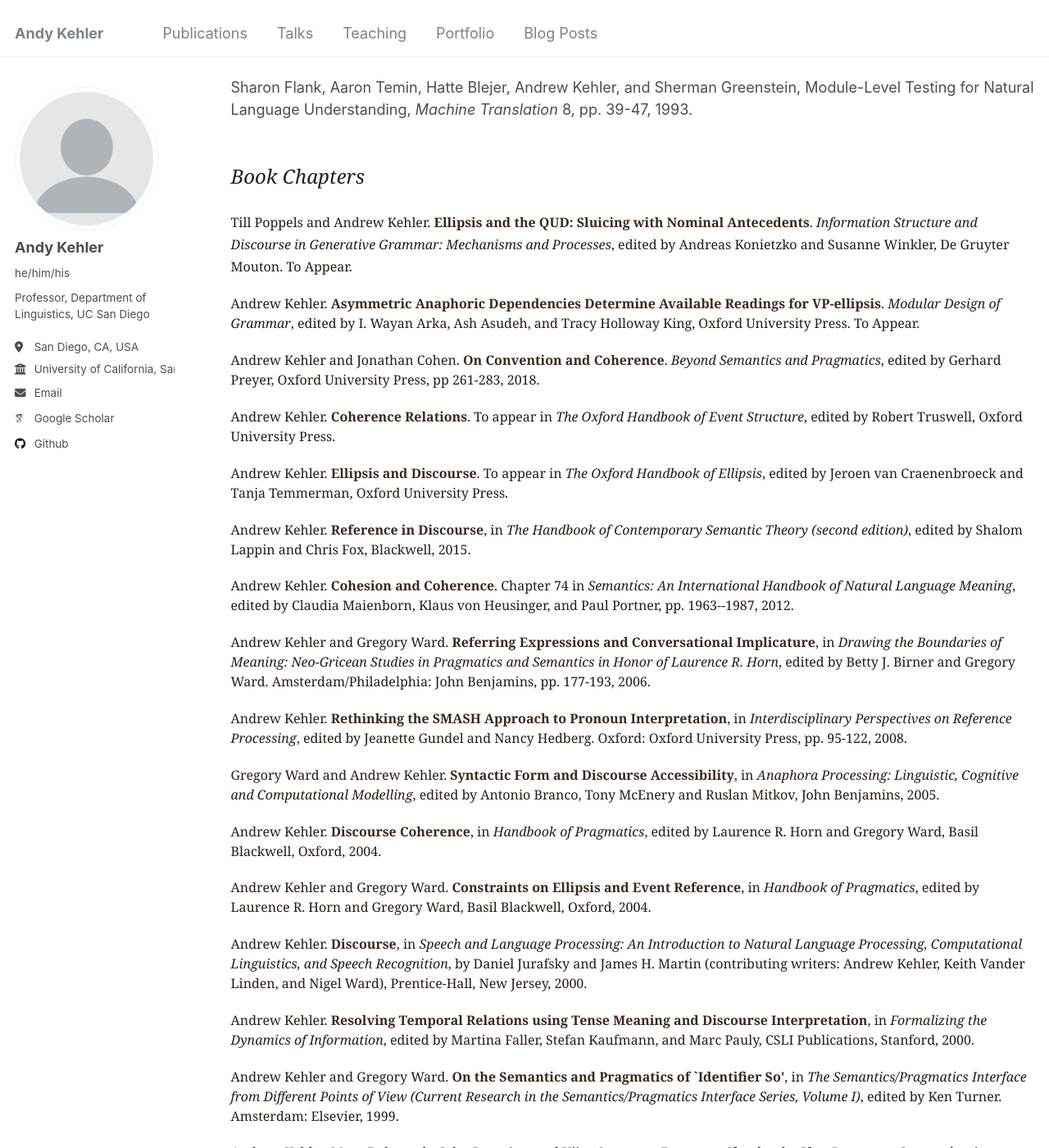
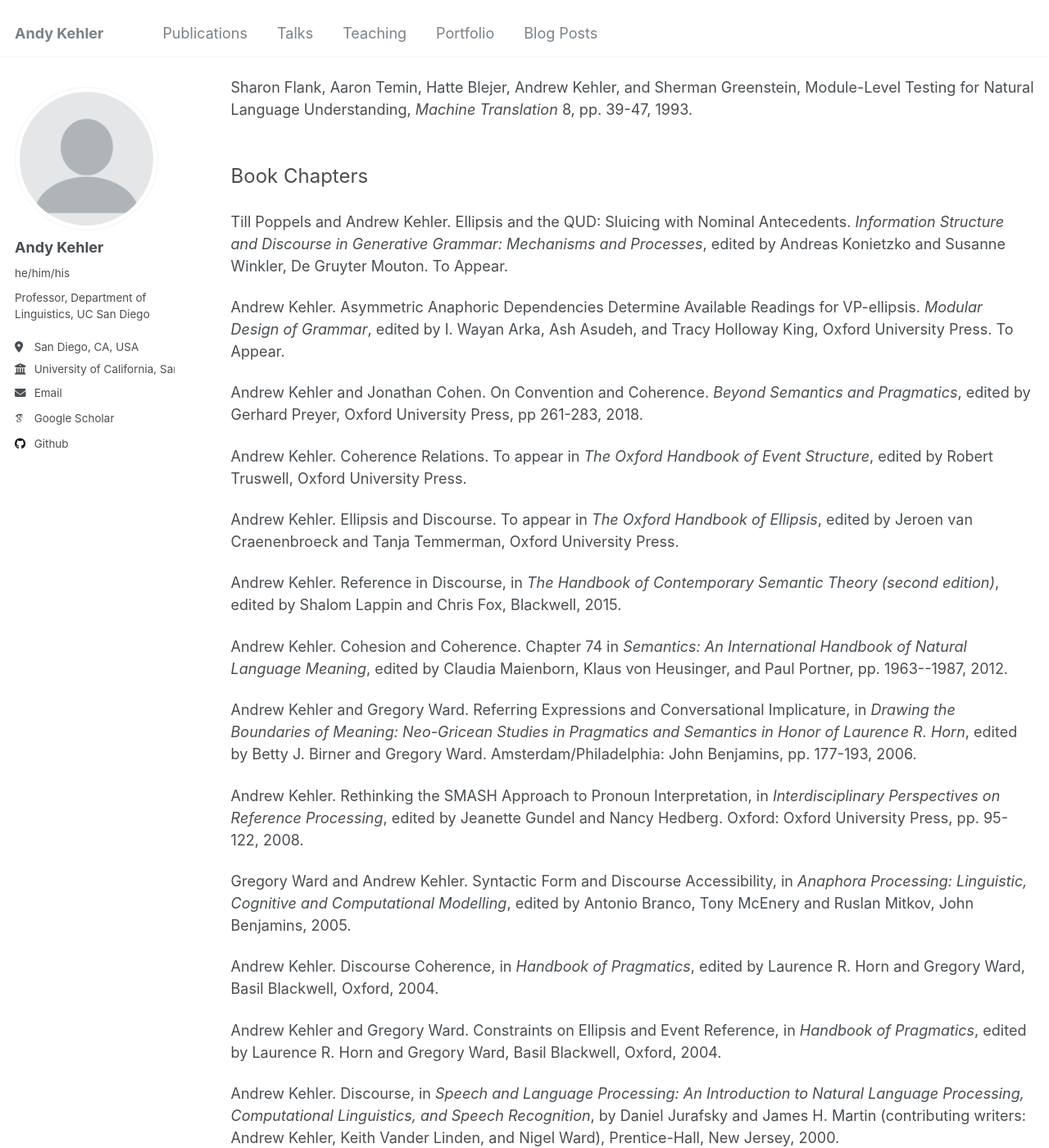
Before and after one commit to akehler/akehler.github.io, a Jekyll site: the page built from _pages/publications.html, in a window 1280 px wide and 1400 px high, scrolled down 2173 px. Shown: the whole window at 82% size. Built offline with Jekyll 4.4.1, drawn with Linux system fonts in a browser that asks for light colours; some web fonts are replaced; some of the changed text lies outside the part shown.

Commit message:
Update publications.html

```diff
--- a/_pages/publications.html
+++ b/_pages/publications.html
@@ -54,7 +54,7 @@ Conversational Eliciture. <i>Philosophers' Imprint</i>, 21(12):1–26, 2021.
 <p><p>
 
 
-Meilin Zhan, Roger Levy and Andrew Kehler.Pronoun
+Meilin Zhan, Roger Levy and Andrew Kehler. Pronoun
 Interpretation in Mandarin Chinese follows principles of Bayesian
 inference. <i>PLoS One</i>, 15(8):1–42, 2020.
 
@@ -110,8 +110,8 @@ Hannah Rohde, Roger Levy, and Andrew Kehler. Anticipating Explanations in Relati
 <p>
 
 Todd Ferretti, Hannah Rohde, Andrew Kehler, and Melanie
-Crutchley. <strong><font color="#3C271C">Verb Aspect, Event Structure,
-and Coreferential Processing</strong></font>. Journal
+Crutchley. Verb Aspect, Event Structure,
+and Coreferential Processing. Journal
 of Memory and Language 61, pp. 191-205, 2009.
 
 <p>
@@ -181,11 +181,11 @@ Greenstein, Module-Level Testing for Natural Language
 Understanding, <i>Machine Translation</i> 8, pp. 39-47, 1993.
 <p>
 <p>
-          <p><br><font face="Georgia, Times New Roman, Times, serif" size="3" color="#281C17">
-         <font size="5"><i>Book Chapters</i></font></p>
+          <p><br>
+         <font size="5">Book Chapters</font></p>
 
-Till Poppels and Andrew Kehler. <strong><font color="#3C271C">Ellipsis and the QUD: Sluicing with
-	  Nominal Antecedents</font></strong>. <i>Information Structure and Discourse
+Till Poppels and Andrew Kehler. Ellipsis and the QUD: Sluicing with
+	  Nominal Antecedents. <i>Information Structure and Discourse
 	  in Generative Grammar: Mechanisms and Processes</i>, edited
 	  by Andreas Konietzko and Susanne Winkler, De Gruyter
 	  Mouton.  To Appear.
@@ -193,97 +193,91 @@ Till Poppels and Andrew Kehler. <strong><font color="#3C271C">Ellipsis and the Q
 
 <p><p>
 
-Andrew Kehler. <strong><font color="#3C271C">Asymmetric Anaphoric Dependencies Determine Available Readings for VP-ellipsis</font></strong>.
+Andrew Kehler. Asymmetric Anaphoric Dependencies Determine Available Readings for VP-ellipsis.
 	  <i>Modular Design of Grammar</i>, edited
 	  by I. Wayan Arka, Ash Asudeh, and Tracy Holloway King,
 	  Oxford University Press. To Appear.
 
 <p><p>
 
-Andrew Kehler and Jonathan Cohen. <strong><font color="#3C271C">On
-Convention and Coherence</font></strong>. <i>Beyond
+Andrew Kehler and Jonathan Cohen. On
+Convention and Coherence. <i>Beyond
 Semantics and Pragmatics</i>, edited by Gerhard Preyer, Oxford University
 Press, pp 261-283, 2018.
 
 <p><p>
 
-Andrew Kehler. <strong><font color="#3C271C">Coherence
-Relations</font></strong>. To appear in <i>The Oxford
+Andrew Kehler. Coherence
+Relations. To appear in <i>The Oxford
 Handbook of Event Structure</i>, edited by Robert Truswell, Oxford University Press.
 
 <p>
 
-Andrew Kehler. <strong><font color="#3C271C">Ellipsis and Discourse</font></strong>. To appear in <i>The Oxford
+Andrew Kehler. Ellipsis and Discourse. To appear in <i>The Oxford
 Handbook of Ellipsis</i>, edited by Jeroen van Craenenbroeck and Tanja
 Temmerman, Oxford University Press.
 
 
 <p>
 
-Andrew Kehler.  <strong><font color="#3C271C">Reference in
-Discourse</font></strong>, in <i>The Handbook of
+Andrew Kehler. Reference in
+Discourse, in <i>The Handbook of
 Contemporary Semantic Theory (second edition)</i>, edited by Shalom
 Lappin and Chris Fox, Blackwell, 2015.
 
 <p>
 
-Andrew Kehler.  <strong><font color="#3C271C">Cohesion and
-Coherence</font></strong>. Chapter 74 in <i>Semantics: An International
+Andrew Kehler. Cohesion and
+Coherence. Chapter 74 in <i>Semantics: An International
 Handbook of Natural Language Meaning</i>, edited by Claudia Maienborn,
 Klaus von Heusinger, and Paul Portner, pp. 1963--1987, 2012.
 
 <p>
 
-Andrew Kehler and Gregory Ward.  <strong><font
-color="#3C271C">Referring Expressions and Conversational
-Implicature</font></strong>, in <I>Drawing the Boundaries of
+Andrew Kehler and Gregory Ward. Referring Expressions and Conversational
+Implicature, in <I>Drawing the Boundaries of
 Meaning: Neo-Gricean Studies in Pragmatics and Semantics in Honor of
 Laurence R. Horn</I>, edited by Betty J. Birner and Gregory Ward.
 Amsterdam/Philadelphia: John Benjamins, pp. 177-193, 2006.
 <p>
 
-Andrew Kehler. <strong><font color="#3C271C">Rethinking the SMASH
-Approach to Pronoun Interpretation</font></strong>, in <I>
+Andrew Kehler. Rethinking the SMASH
+Approach to Pronoun Interpretation, in <I>
 Interdisciplinary Perspectives on Reference Processing</I>, edited by
 Jeanette Gundel and Nancy Hedberg. Oxford: Oxford University Press,
 pp. 95-122, 2008.  <p>
 
-Gregory Ward and Andrew Kehler.  <strong><font
-color="#3C271C">Syntactic Form and Discourse
-Accessibility</font></strong>, in <I> Anaphora Processing:
+Gregory Ward and Andrew Kehler. Syntactic Form and Discourse
+Accessibility, in <I> Anaphora Processing:
 Linguistic, Cognitive and Computational Modelling</I>, edited by
 Antonio Branco, Tony McEnery and Ruslan Mitkov, John Benjamins, 2005.
 <p>
 
-Andrew Kehler. <strong><font color="#3C271C">Discourse
-Coherence</font></strong>, in <I>Handbook of Pragmatics</I>,
+Andrew Kehler. Discourse
+Coherence, in <I>Handbook of Pragmatics</I>,
 edited by Laurence R. Horn and Gregory Ward, Basil Blackwell, Oxford, 2004.
 <p>
 
-Andrew Kehler and Gregory Ward.  <strong><font
-color="#3C271C">Constraints on Ellipsis and Event
-Reference</font></strong>, in <I>Handbook of Pragmatics</I>,
+Andrew Kehler and Gregory Ward. Constraints on Ellipsis and Event
+Reference, in <I>Handbook of Pragmatics</I>,
 edited by Laurence R. Horn and Gregory Ward, Basil Blackwell, Oxford, 2004.
 <p>
 
-Andrew Kehler. <strong><font
-color="#3C271C">Discourse</font></strong>, in <I>Speech and Language
+Andrew Kehler. Discourse, in <I>Speech and Language
 Processing: An Introduction to Natural Language Processing,
 Computational Linguistics, and Speech Recognition</I>, by Daniel Jurafsky
 and James H. Martin (contributing writers: Andrew Kehler, Keith Vander
 Linden, and Nigel Ward), Prentice-Hall, New Jersey, 2000.
 <p>
 
-Andrew Kehler. <strong><font
-color="#3C271C">Resolving Temporal Relations using Tense
-Meaning and Discourse Interpretation</font></strong>, in <I>Formalizing the
+Andrew Kehler. Resolving Temporal Relations using Tense
+Meaning and Discourse Interpretation, in <I>Formalizing the
 Dynamics of Information</I>, edited by Martina Faller, Stefan Kaufmann,
 and Marc Pauly, CSLI Publications, Stanford, 2000.
 <P>
 
-Andrew Kehler and Gregory Ward.  <strong><font
-color="#3C271C">On the Semantics and
-Pragmatics of `Identifier So'</font></strong>, in  <I>The Semantics/Pragmatics
+Andrew Kehler and Gregory Ward.  On the Semantics and
+Pragmatics of `Identifier So', in  <I>The Semantics/Pragmatics
 Interface from Different Points of View (Current Research in the
 Semantics/Pragmatics Interface Series, Volume I)</I>, edited by Ken Turner.
 Amsterdam: Elsevier, 1999.
@@ -291,8 +285,8 @@ Amsterdam: Elsevier, 1999.
 
 
 Andrew Kehler, Mary Dalrymple, John Lamping, and Vijay Saraswat.
-<strong><font color="#3C271C">Resource Sharing in Glue Language
-Semantics</font></strong>, in <I>Semantics and Syntax in Lexical
+Resource Sharing in Glue Language
+Semantics, in <I>Semantics and Syntax in Lexical
 Functional Grammar</I>, edited by Mary Dalrymple, pp. 191-208, MIT Press,
 1999.
 <P>
```
